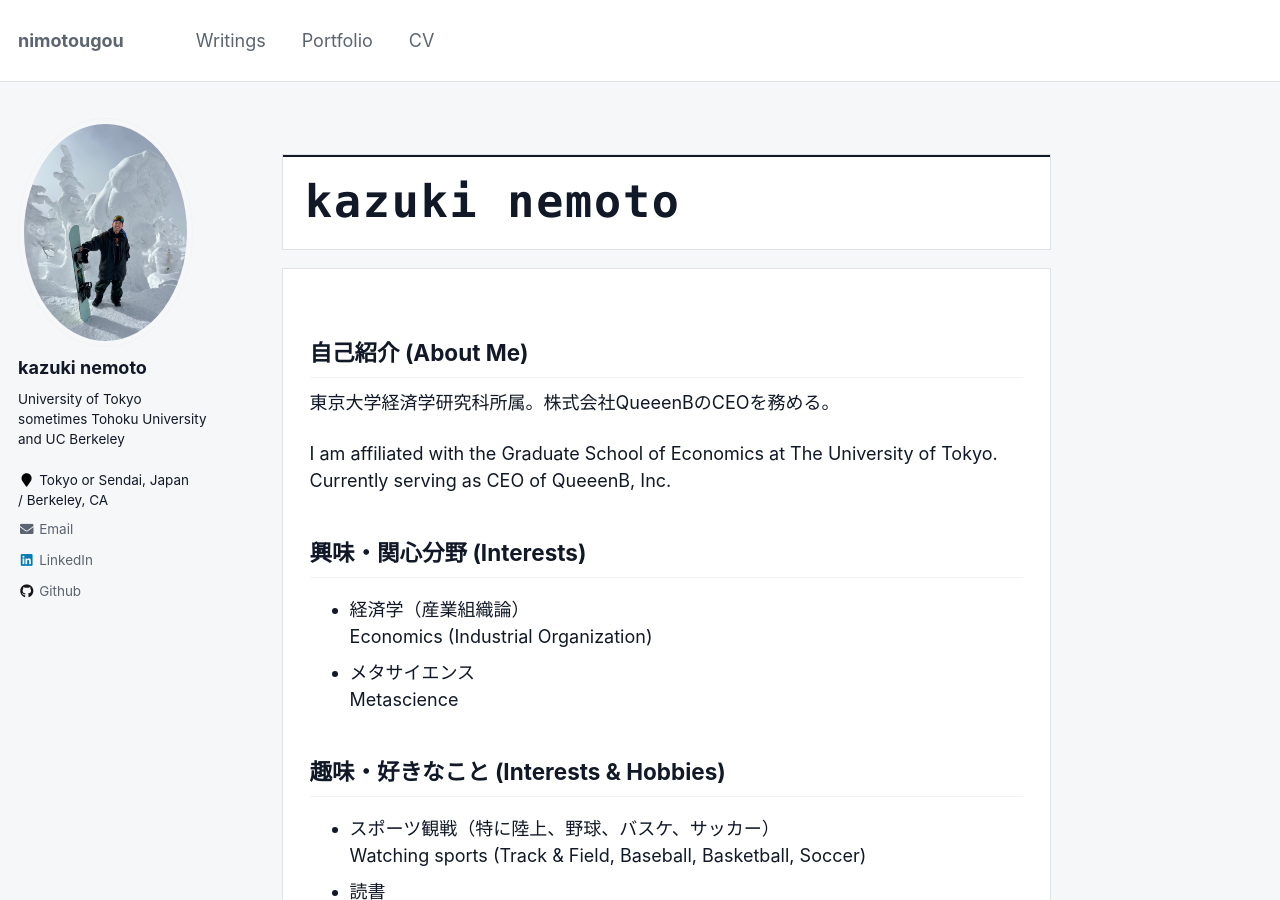
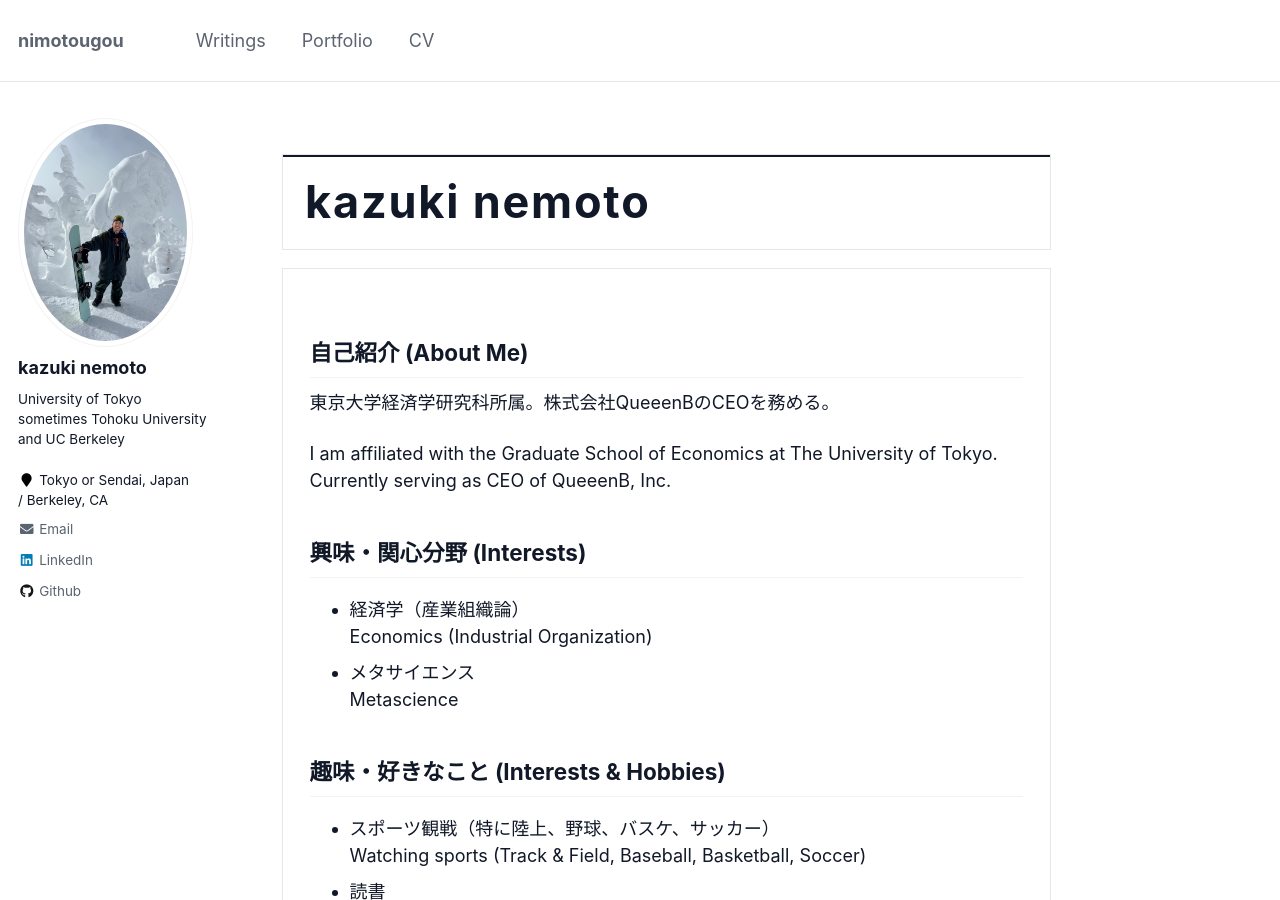
Before and after one commit to kazu-nemoto/kazu-nemoto.github.io, a Jekyll site: the page built from index.md, in a window 1280 px wide and 900 px high. Built offline with Jekyll 4.4.1, drawn with Linux system fonts in a browser that asks for light colours.

Commit message:
Flatten landing palette and keep typography consistent

```diff
--- a/_sass/_custom.scss
+++ b/_sass/_custom.scss
@@ -3,9 +3,9 @@
 }
 
 :root {
-  --landing-bg: #f6f7f9;
+  --landing-bg: #ffffff;
   --landing-surface: #ffffff;
-  --landing-border: #dfe3e8;
+  --landing-border: #e5e7eb;
   --landing-text: #111827;
   --landing-muted: #5b6470;
 }
@@ -32,7 +32,7 @@
   overflow: hidden;
   white-space: nowrap;
   width: 0ch;
-  font-family: "Fira Code", "SFMono-Regular", Menlo, Monaco, Consolas, "Liberation Mono", "Courier New", monospace;
+  font-family: -apple-system, ".SFNSText-Regular", "San Francisco", "Roboto", "Segoe UI", "Helvetica Neue", "Lucida Grande", Arial, sans-serif;
   font-size: clamp(2.4rem, 9vw, 6rem);
   font-weight: 500;
   letter-spacing: clamp(0.25rem, 1.8vw, 0.5rem);
@@ -102,7 +102,7 @@
   position: relative;
   z-index: 1;
   margin: 0;
-  font-family: "Fira Code", "SFMono-Regular", Menlo, Monaco, Consolas, "Liberation Mono", "Courier New", monospace;
+  font-family: -apple-system, ".SFNSText-Regular", "San Francisco", "Roboto", "Segoe UI", "Helvetica Neue", "Lucida Grande", Arial, sans-serif;
   font-size: clamp(1.6rem, 4.6vw, 2.5rem);
   letter-spacing: 0.04em;
   text-transform: lowercase;
```
